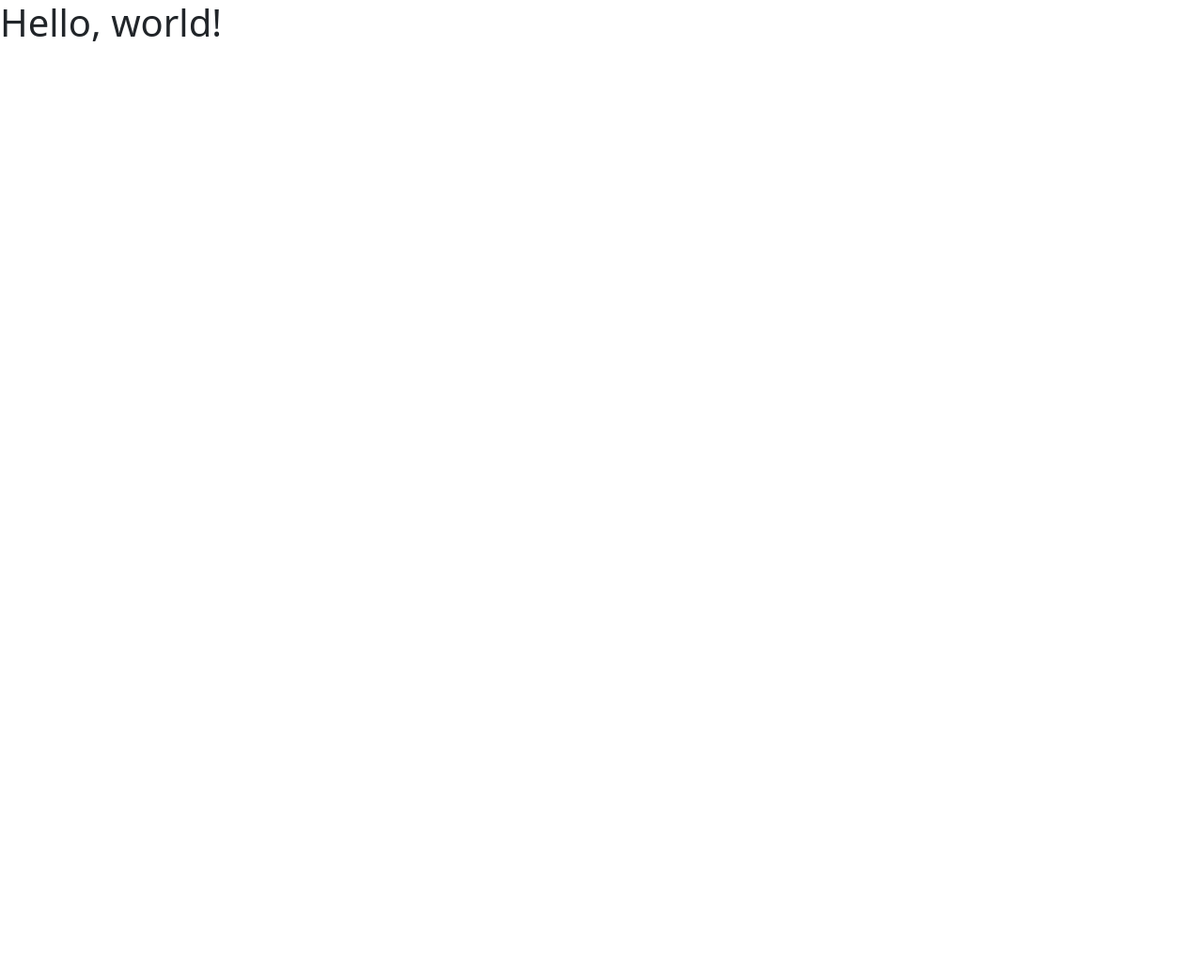
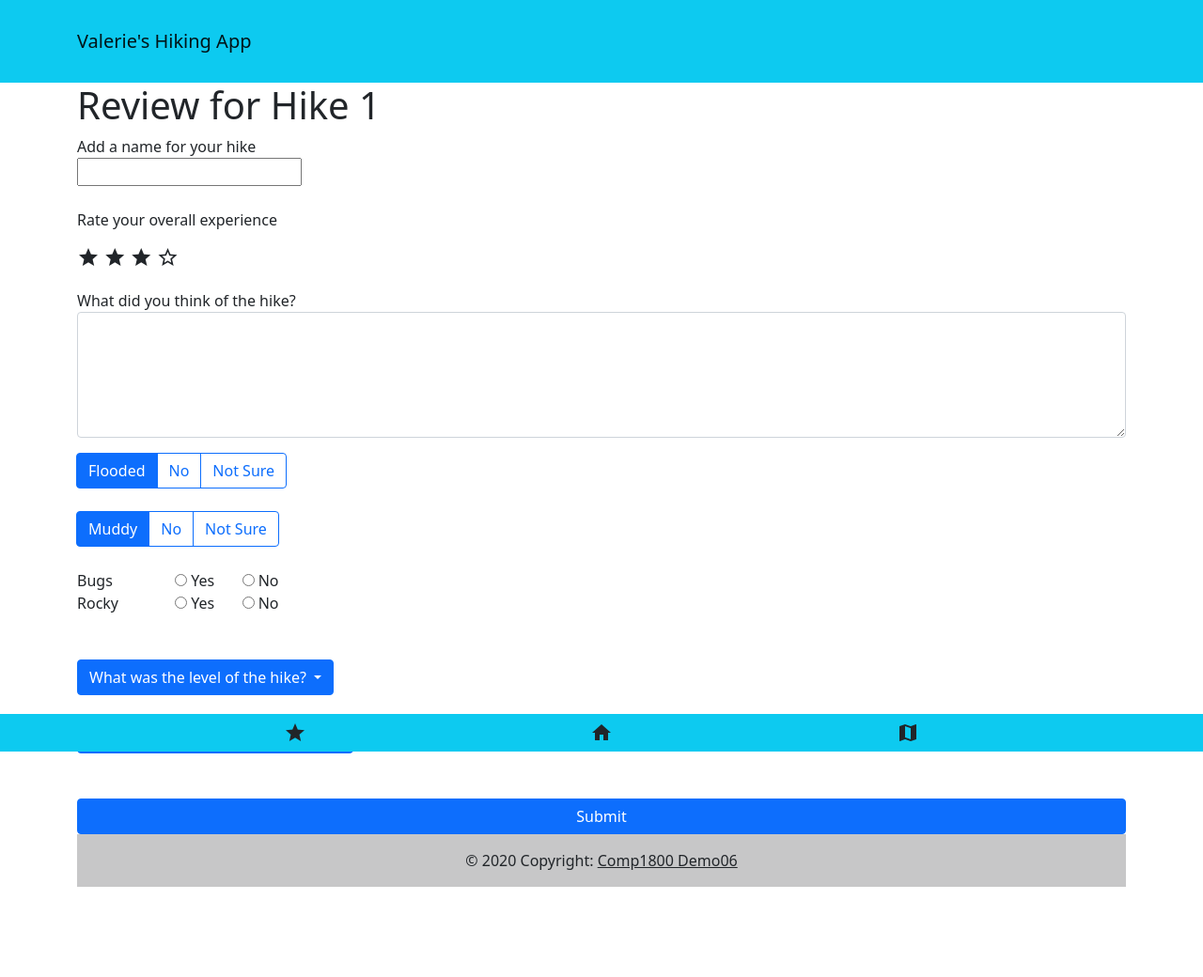
Before and after one commit to Valeraii/Tan_Valerie_Demo06, a plain HTML site: page index.html in a window 1280 px wide. Shown: the whole page at 94% size. Before the commit the page ends 800 px from the top, so only its background shows below. Drawn offline with nearby package versions, Linux system fonts and the light colour scheme.

Commit message:
finished demo

```diff
--- a/index.html
+++ b/index.html
@@ -14,6 +14,9 @@
     <!-- Bootstrap CSS -->
     <link href="https://cdn.jsdelivr.net/npm/bootstrap@5.0.2/dist/css/bootstrap.min.css" rel="stylesheet" integrity="sha384-EVSTQN3/azprG1Anm3QDgpJLIm9Nao0Yz1ztcQTwFspd3yD65VohhpuuCOmLASjC" crossorigin="anonymous">
 
+
+    <!-- Google Icons (Material Design)-->
+    <link href="https://fonts.googleapis.com/icon?family=Material+Icons" rel="stylesheet">
 </head>
 
 <body>
@@ -22,7 +25,135 @@
     <!-- Your own HTML layout goes here -->
     <!------------------------------------>
 
-    <h1>Hello, world!</h1>
+    <nav class="navbar navbar-light bg-info">
+        <div class="container py-3">
+              <a class="navbar-brand" href="#">Valerie's Hiking App</a>
+        </div>
+    </nav>
+
+    <div class="container">
+
+        <h1>Review for Hike 1</h1>
+        <label>Add a name for your hike</label>
+
+        <br>
+
+        <input type="text" id="hikeTitle">
+
+        <br>
+        <br>
+
+        <p>Rate your overall experience</p>
+            <i class="material-icons">star</i>
+            <i class="material-icons">star</i>
+            <i class="material-icons">star</i>
+            <i class="material-icons">star_outline</i>
+
+        <div class="mb-3 mt-3">
+            <label for="comment">What did you think of the hike?</label>
+            <textarea class="form-control" rows="5" id="comment" name="commentText"></textarea>
+        </div>
+
+
+        <div class="btn-group" role="group" aria-label="Basic radio toggle button group">
+            <input type="radio" class="btn-check" name="btnradio_flooded" id="btnradio_flooded1" autocomplete="off" checked>
+            <label class="btn btn-outline-primary" for="btnradio_flooded1">Flooded</label>
+
+            <input type="radio" class="btn-check" name="btnradio_flooded" id="btnradio_flooded2" autocomplete="off">
+            <label class="btn btn-outline-primary" for="btnradio_flooded2">No</label>
+
+            <input type="radio" class="btn-check" name="btnradio_flooded" id="btnradio_flooded3" autocomplete="off">
+            <label class="btn btn-outline-primary" for="btnradio_flooded3">Not Sure</label>
+        </div>
+
+        <br>
+        <br>
+
+        <div class="btn-group" role="group" aria-label="Basic radio toggle button group">
+            <input type="radio" class="btn-check" name="btnradio_muddy" id="btnradio_muddy1" autocomplete="off" checked>
+            <label class="btn btn-outline-primary" for="btnradio_muddy1">Muddy</label>
+
+            <input type="radio" class="btn-check" name="btnradio_muddy" id="btnradio_muddy2" autocomplete="off">
+            <label class="btn btn-outline-primary" for="btnradio_muddy2">No</label>
+
+            <input type="radio" class="btn-check" name="btnradio_muddy" id="btnradio_muddy3" autocomplete="off">
+            <label class="btn btn-outline-primary" for="btnradio_muddy3">Not Sure</label>
+        </div>
+
+        <br>
+        <br>
+
+        <div id="Bugs">
+            <label style="width: 100px;">Bugs</label>
+            <input type="radio" value="val1" name="group_bugs1">
+            <label style="width: 50px;">Yes</label>
+            <input type="radio" value="val2" name="group_bugs1">
+            <label style="width: 50px;">No</label>
+        </div>
+
+        <div id="Rocky">
+            <label style="width: 100px;">Rocky</label>
+            <input type="radio" value="val1" name="group_rocky1">
+            <label style="width: 50px;">Yes</label>
+            <input type="radio" value="val2" name="group_rocky1">
+            <label style="width: 50px;">No</label>
+        </div>
+
+        <br>
+        <br>
+
+        <div class="dropdown">
+            <button class="btn btn-primary dropdown-toggle" type="button" id="dropdownMenu1" data-bs-toggle="dropdown" aria-expanded="false">
+              What was the level of the hike?
+            </button>
+            <ul class="dropdown-menu" aria-labelledby="dropdownMenu2">
+              <li><button class="dropdown-item" type="button">Easy</button></li>
+              <li><button class="dropdown-item" type="button">Moderate</button></li>
+              <li><button class="dropdown-item" type="button">Hard</button></li>
+            </ul>
+        </div>
+
+        <br>
+
+        <div class="dropdown">
+            <button class="btn btn-primary dropdown-toggle" type="button" id="dropdownMenu2" data-bs-toggle="dropdown" aria-expanded="false">
+              What season did you do the hike?
+            </button>
+            <ul class="dropdown-menu" aria-labelledby="dropdownMenu2">
+              <li><button class="dropdown-item" type="button">Fall</button></li>
+              <li><button class="dropdown-item" type="button">Winter</button></li>
+              <li><button class="dropdown-item" type="button">Spring</button></li>
+              <li><button class="dropdown-item" type="button">Summer</button></li>
+            </ul>
+        </div>
+
+        <br>
+        <br>
+
+        <div class="d-grid gap-2">
+            <button class="btn btn-primary" type="button">Submit</button>
+        </div>
+
+        <footer class="bg-light text-center text-lg-start">
+            <!-- Copyright -->
+            <div class="text-center py-3" style="background-color: rgba(0, 0, 0, 0.2);">
+              © 2020 Copyright:
+              <a class="text-dark" href="https://mdbootstrap.com/">Comp1800 Demo06</a>
+            </div>
+            <!-- Copyright -->
+        </footer>
+
+        <div class="text-center py-5"></div>
+
+        <footer class="navbar justify-content-evenly bg-info fixed-bottom">
+            <i class="material-icons">star</i>
+            <i class="material-icons">home</i>
+            <i class="material-icons">map</i>
+        </footer>
+
+    </div>
+
+
 
     <!--------------------------------------------------->
     <!-- Your Javascript Libraries and scripts go here -->
```
